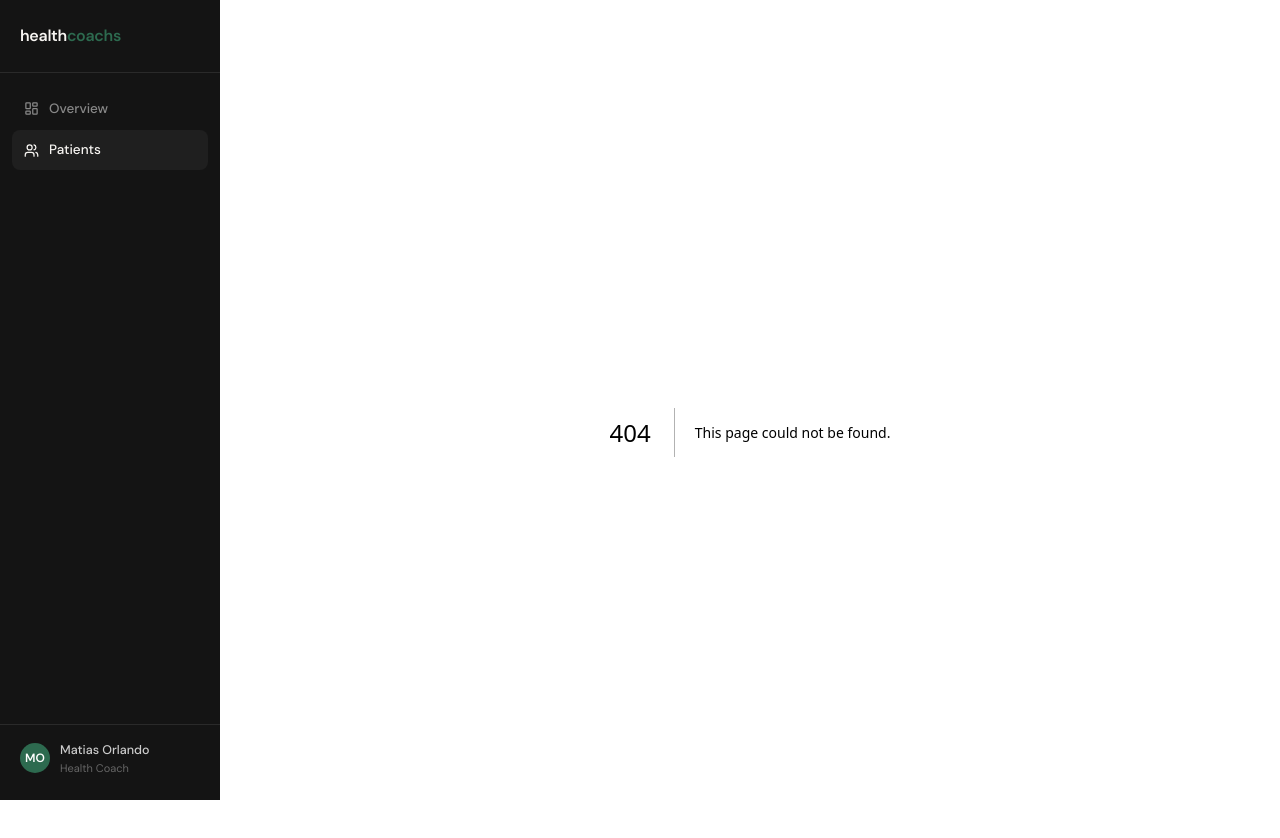
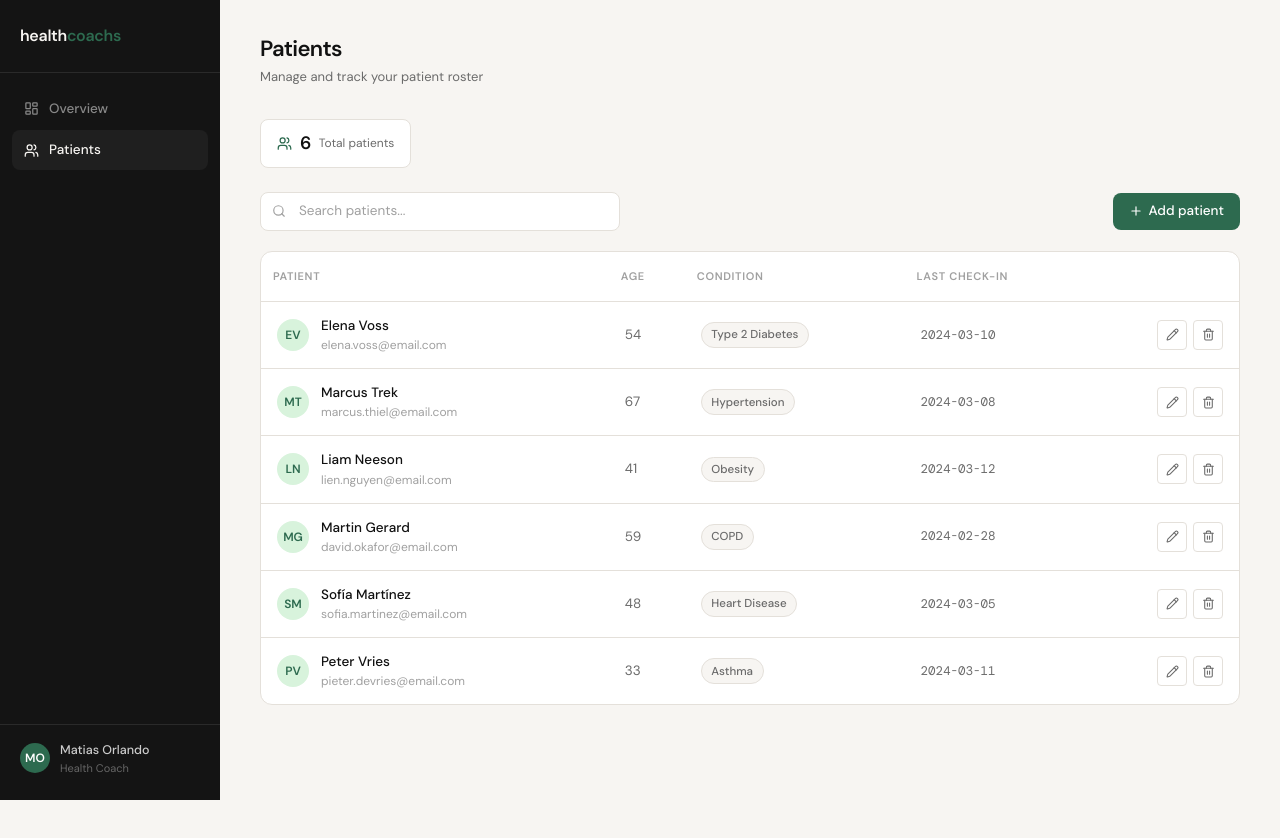
Before and after one commit to MatiasOrlando/health-dashboard, a Next.js app: page /patients in a window 1280 px wide. Before the commit this address had no page. Shown: the top 838 px of the page. After the commit the page ends 800 px from the top, so only its background shows below. Built offline with nearby package versions, Linux system fonts and the light colour scheme.

Commit message:
feat: add patients list page with search and stats

```diff
--- /dev/null
+++ b/src/app/patients/page.tsx
@@ -0,0 +1,24 @@
+import { Suspense } from "react";
+import { PatientsList } from "@/components/PatientsList";
+import { PatientsListSkeleton } from "@/components/PatientsListSkeleton";
+
+export const metadata = {
+  title: "Health Dashboard",
+};
+
+export default function PatientsPage() {
+  return (
+    <div>
+      <div className="page-header">
+        <div>
+          <h1 className="page-title">Patients</h1>
+          <p className="page-subtitle">Manage and track your patient roster</p>
+        </div>
+      </div>
+
+      <Suspense fallback={<PatientsListSkeleton />}>
+        <PatientsList />
+      </Suspense>
+    </div>
+  );
+}
--- /dev/null
+++ b/src/components/PatientsList.tsx
@@ -0,0 +1,167 @@
+"use client";
+
+import { useState } from "react";
+import { useRouter } from "next/navigation";
+import { Search, Plus, Pencil, Trash2, Users } from "lucide-react";
+import {
+  usePatients,
+  useDeletePatient,
+} from "@/lib/hooks";
+import { Patient } from "@/lib/types";
+import { PatientModal } from "./PatientModal";
+import { ConfirmDialog } from "./ConfirmDialog";
+
+function initials(name: string) {
+  return name
+    .split(" ")
+    .map((n) => n[0])
+    .join("")
+    .toUpperCase()
+    .slice(0, 2);
+}
+
+export function PatientsList() {
+  const router = useRouter();
+  const { data: patients = [], isLoading } = usePatients();
+  const deletePatient = useDeletePatient();
+
+  const [search, setSearch] = useState("");
+  const [modalOpen, setModalOpen] = useState(false);
+  const [editingPatient, setEditingPatient] = useState<Patient | null>(null);
+  const [deletingId, setDeletingId] = useState<string | null>(null);
+
+  const filtered = patients.filter((p) =>
+    p.name.toLowerCase().includes(search.toLowerCase())
+  );
+
+  function handleEdit(e: React.MouseEvent, patient: Patient) {
+    e.stopPropagation();
+    setEditingPatient(patient);
+    setModalOpen(true);
+  }
+
+  function handleDeleteClick(e: React.MouseEvent, id: string) {
+    e.stopPropagation();
+    setDeletingId(id);
+  }
+
+  async function confirmDelete() {
+    if (!deletingId) return;
+    await deletePatient.mutateAsync(deletingId);
+    setDeletingId(null);
+  }
+
+  return (
+    <>
+      <div className="stats-bar">
+        <div className="stat-chip">
+          <Users size={15} style={{ color: "var(--accent)" }} />
+          <span className="stat-number">{patients.length}</span>
+          <span className="stat-label">Total patients</span>
+        </div>
+      </div>
+
+      <div style={{ display: "flex", alignItems: "center", gap: "0.75rem", marginBottom: "1.25rem" }}>
+        <div className="search-bar" style={{ marginBottom: 0, flex: 1 }}>
+          <Search size={14} className="search-icon" />
+          <input
+            type="text"
+            placeholder="Search patients..."
+            value={search}
+            onChange={(e) => setSearch(e.target.value)}
+          />
+        </div>
+        <button
+          className="btn-primary"
+          onClick={() => {
+            setEditingPatient(null);
+            setModalOpen(true);
+          }}
+        >
+          <Plus size={14} />
+          Add patient
+        </button>
+      </div>
+
+      <div className="card" style={{ padding: 0, overflow: "hidden" }}>
+        {isLoading ? (
+          <div style={{ padding: "1.5rem" }}>Loading...</div>
+        ) : filtered.length === 0 ? (
+          <div className="empty-state">
+            <Users size={28} />
+            <p>{search ? "No patients match your search." : "No patients yet. Add one to get started."}</p>
+          </div>
+        ) : (
+          <table className="patients-table">
+            <thead>
+              <tr>
+                <th>Patient</th>
+                <th>Age</th>
+                <th>Condition</th>
+                <th>Last Check-in</th>
+                <th></th>
+              </tr>
+            </thead>
+            <tbody>
+              {filtered.map((patient) => (
+                <tr key={patient.id} onClick={() => router.push(`/patients/${patient.id}`)}>
+                  <td>
+                    <div className="patient-name-cell">
+                      <div className="patient-avatar">{initials(patient.name)}</div>
+                      <div>
+                        <div className="patient-name">{patient.name}</div>
+                        <div className="patient-email">{patient.email}</div>
+                      </div>
+                    </div>
+                  </td>
+                  <td style={{ color: "var(--text-secondary)" }}>{patient.age}</td>
+                  <td>
+                    <span className="condition-badge">{patient.condition}</span>
+                  </td>
+                  <td style={{ color: "var(--text-secondary)", fontFamily: "var(--font-mono)", fontSize: "12.5px" }}>
+                    {patient.lastCheckIn}
+                  </td>
+                  <td>
+                    <div className="action-btns">
+                      <button
+                        className="btn-icon"
+                        title="Edit"
+                        onClick={(e) => handleEdit(e, patient)}
+                      >
+                        <Pencil size={13} />
+                      </button>
+                      <button
+                        className="btn-icon danger"
+                        title="Delete"
+                        onClick={(e) => handleDeleteClick(e, patient.id)}
+                      >
+                        <Trash2 size={13} />
+                      </button>
+                    </div>
+                  </td>
+                </tr>
+              ))}
+            </tbody>
+          </table>
+        )}
+      </div>
+
+      {modalOpen && (
+        <PatientModal
+          patient={editingPatient}
+          onClose={() => setModalOpen(false)}
+        />
+      )}
+
+      {deletingId && (
+        <ConfirmDialog
+          title="Delete patient"
+          message="This will permanently remove the patient and all their notes. This action cannot be undone."
+          onConfirm={confirmDelete}
+          onCancel={() => setDeletingId(null)}
+          loading={deletePatient.isPending}
+        />
+      )}
+    </>
+  );
+}
--- /dev/null
+++ b/src/components/PatientsListSkeleton.tsx
@@ -0,0 +1,62 @@
+export function PatientsListSkeleton() {
+  return (
+    <div>
+      <div className="stats-bar">
+        <div className="stat-chip">
+          <div className="skeleton" style={{ width: 80, height: 20 }} />
+        </div>
+      </div>
+      <div className="card" style={{ padding: 0, overflow: "hidden" }}>
+        <table className="patients-table">
+          <thead>
+            <tr>
+              <th>Patient</th><th>Age</th><th>Condition</th><th>Last Check-in</th><th></th>
+            </tr>
+          </thead>
+          <tbody>
+            {Array.from({ length: 5 }).map((_, i) => (
+              <tr key={i}>
+                <td>
+                  <div className="patient-name-cell">
+                    <div className="skeleton" style={{ width: 32, height: 32, borderRadius: "50%" }} />
+                    <div>
+                      <div className="skeleton" style={{ width: 120, height: 14, marginBottom: 4 }} />
+                      <div className="skeleton" style={{ width: 160, height: 11 }} />
+                    </div>
+                  </div>
+                </td>
+                <td><div className="skeleton" style={{ width: 24, height: 14 }} /></td>
+                <td><div className="skeleton" style={{ width: 110, height: 22, borderRadius: 999 }} /></td>
+                <td><div className="skeleton" style={{ width: 80, height: 14 }} /></td>
+                <td></td>
+              </tr>
+            ))}
+          </tbody>
+        </table>
+      </div>
+    </div>
+  );
+}
+
+export function PatientDetailSkeleton() {
+  return (
+    <div>
+      <div className="skeleton" style={{ width: 100, height: 14, marginBottom: "1.5rem" }} />
+      <div style={{ display: "flex", gap: "1.25rem", alignItems: "center", marginBottom: "2rem" }}>
+        <div className="skeleton" style={{ width: 56, height: 56, borderRadius: "50%" }} />
+        <div>
+          <div className="skeleton" style={{ width: 180, height: 20, marginBottom: 8 }} />
+          <div className="skeleton" style={{ width: 240, height: 13 }} />
+        </div>
+      </div>
+      <div className="detail-grid">
+        {Array.from({ length: 5 }).map((_, i) => (
+          <div key={i} className="detail-item">
+            <div className="skeleton" style={{ width: 60, height: 11, marginBottom: 6 }} />
+            <div className="skeleton" style={{ width: 100, height: 16 }} />
+          </div>
+        ))}
+      </div>
+    </div>
+  );
+}
```
